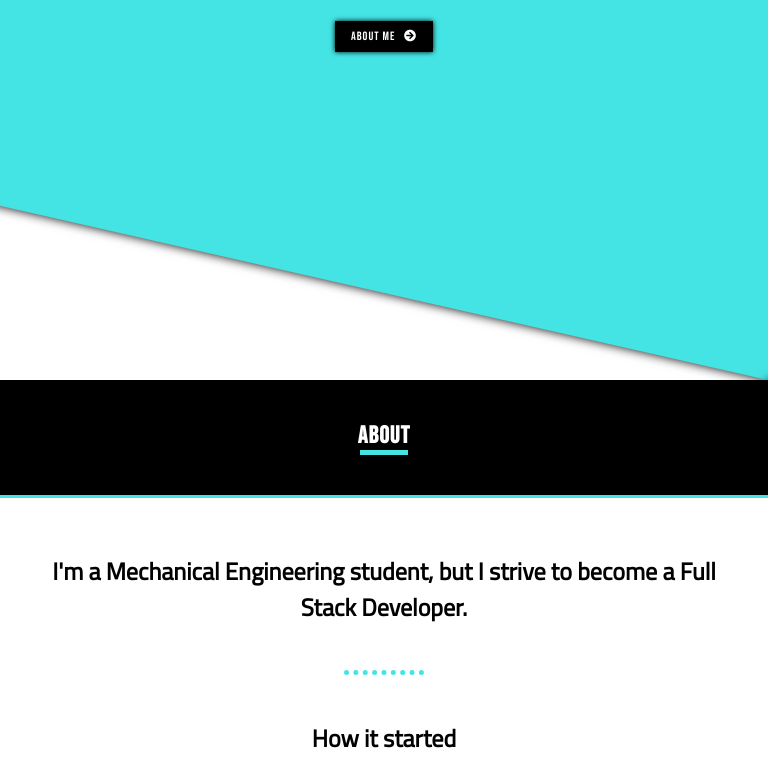
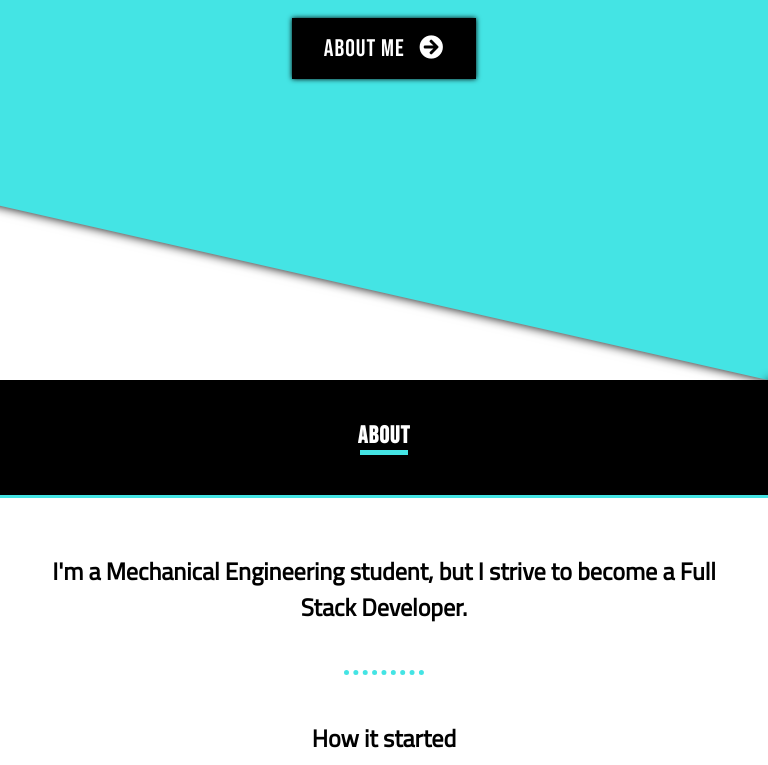
Before and after one commit to Nirmal-Palanichamy/Portfolio, a plain HTML site: page index.html in a window 768 px wide. Shown: the part 420-1185 px from the top of the page. Drawn offline with nearby package versions, Linux system fonts and the light colour scheme.

Commit message:
fix button size for ipad

```diff
--- a/css/style.css
+++ b/css/style.css
@@ -431,6 +431,12 @@ main {
   .card {
     padding: 2rem;
   }
+
+  .btn {
+    padding: 1rem 2rem;
+    margin-top: 3rem;
+    font-size: 1.5rem;
+  }
 }
 
 @media (min-device-width: 1024px) and (max-device-width: 1366px) and (orientation: portrait) {
```
